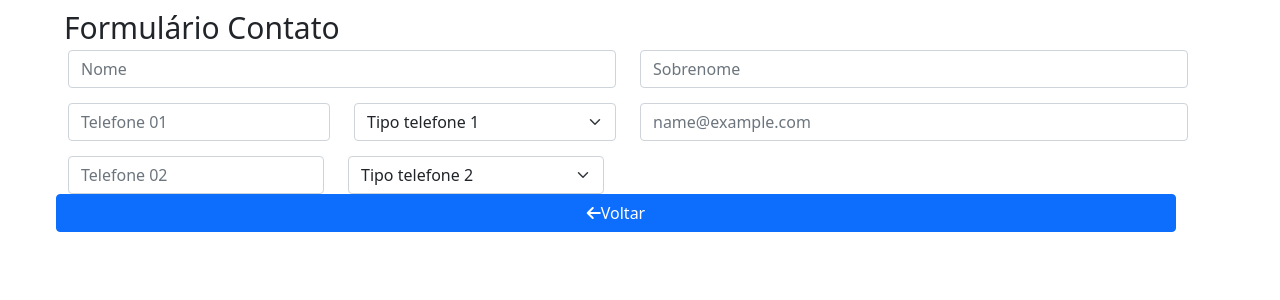
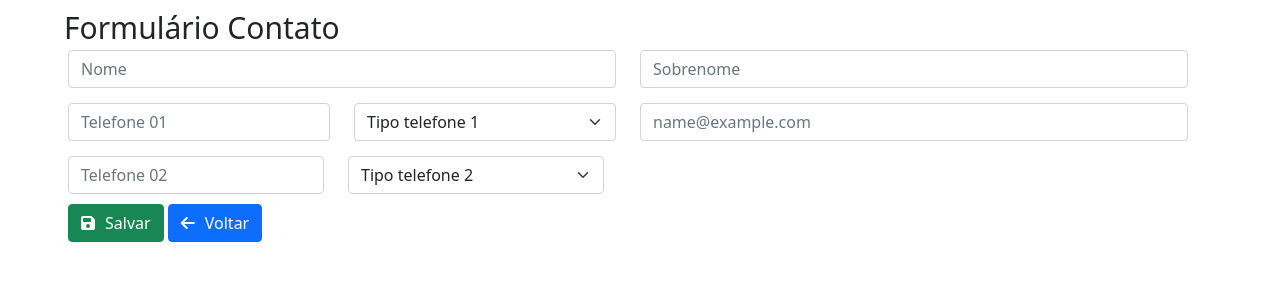
Before and after one commit to arthurGNZ/TrabalhoTAI, a PHP site: page /Paginas/formContato.php in a window 1280 px wide. Shown: the part 56-356 px from the top of the page. Run offline with PHP 8.4, Linux system fonts and the light colour scheme; some libraries are stand-ins or nearby versions.

Commit message:
Formulário Contato

```diff
--- a/Paginas/css/styleForm.css
+++ b/Paginas/css/styleForm.css
@@ -10,3 +10,9 @@ h1{
 .form{
     margin-top: 15px;
 }
+.plus{
+    margin-right: 10px;
+}
+.botoes{
+    margin-top: 10px;
+}
--- a/Paginas/formContato.php
+++ b/Paginas/formContato.php
@@ -71,9 +71,10 @@
       <option>Principal</option>
     </select>
 </div>
-
-    <a type="button" class="btn btn-primary" href="formContato.php"> <i class="fa-solid fa-arrow-left"></i>Voltar</a>
-
+  <div class="botoes">
+    <button type="submit" class="btn btn-success"> <i class="fa-solid fa-floppy-disk plus"></i>Salvar</button>
+    <a type="button" class="btn btn-primary" href="contato.php"> <i class="fa-solid fa-arrow-left plus"></i>Voltar</a>
+  </div>
 </div>
 </form>
 
```
